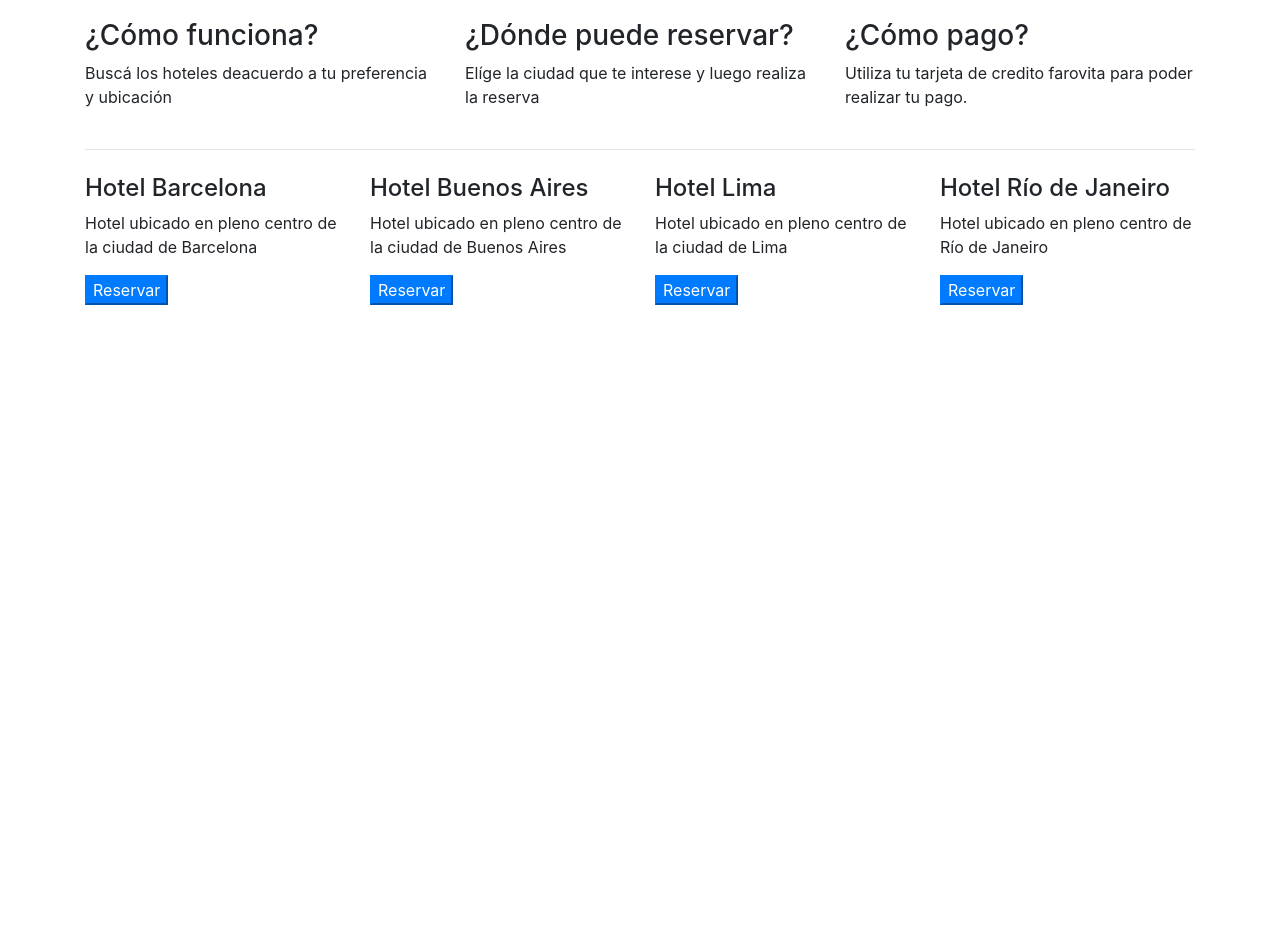
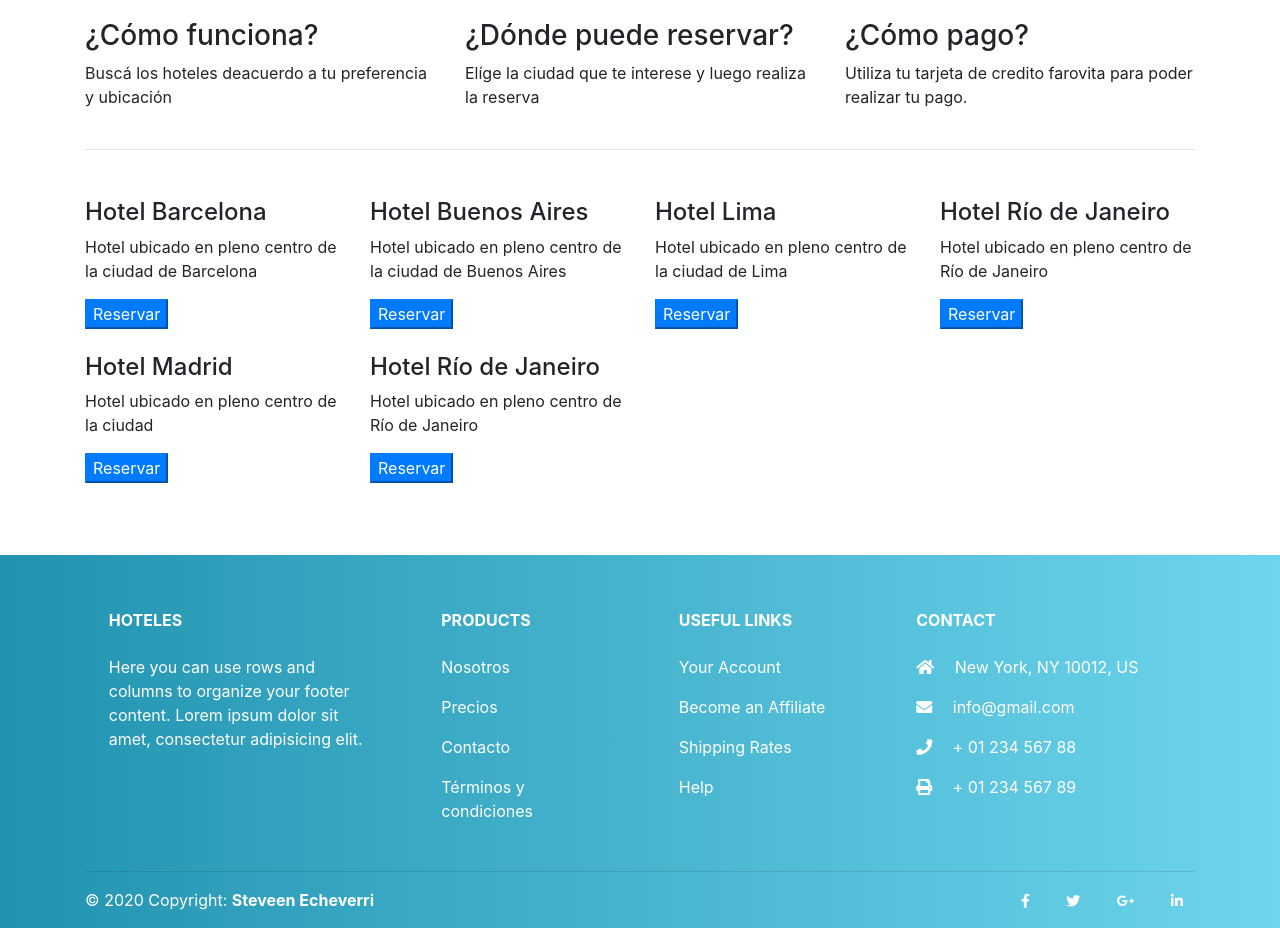
Before and after one commit to StyvenSoft/guia-hoteles, a website: page index.html in a window 1280 px wide. Shown: the part 278-1206 px from the top of the page. Before the commit the page ends 800 px from the top, so only its background shows below. Drawn offline with nearby package versions, Linux system fonts and the light colour scheme.

Commit message:
Works style template bootstrap

```diff
--- /dev/null
+++ b/css/main.css
@@ -0,0 +1,8 @@
+.jumbotron, .page-footer {
+    background: -webkit-linear-gradient(to right, #2193b0, #6dd5ed); /* Chrome 10-25, Safari 5.1-6 */
+    background: linear-gradient(to right, #2193b0, #6dd5ed); /* W3C, IE 10+/ Edge, Firefox 16+, Chrome 26+, Opera 12+, Safari 7+ */
+    color: #fff;
+}
+a {
+    color: var(--white);
+}
--- a/index.html
+++ b/index.html
@@ -6,7 +6,8 @@
 
     <!-- Bootstrap CSS -->
     <link rel="stylesheet" href="./node_modules/bootstrap/dist/css/bootstrap.min.css">
-
+    <link rel="stylesheet" href="./css/main.css">
+    <link rel="stylesheet" href="https://cdnjs.cloudflare.com/ajax/libs/font-awesome/5.12.1/css/all.min.css" />
     <title>Guía hoteles</title>
   </head>
   <body>
@@ -38,7 +39,7 @@
         </div>
       </div>
       <hr class="my-4">
-        <div class="row">
+        <div class="row my-5">
           <div class="col-sm-3">
             <h4>Hotel Barcelona</h4>
             <p>Hotel ubicado en pleno centro de la ciudad de Barcelona</p>
@@ -59,8 +60,151 @@
             <p>Hotel ubicado en pleno centro de Río de Janeiro</p>
             <button class="btn-primary">Reservar</button>
           </div>
+           <div class="col-sm-3 my-4">
+            <h4>Hotel Madrid</h4>
+            <p>Hotel ubicado en pleno centro de la ciudad</p>
+            <button class="btn-primary">Reservar</button>
+          </div>
+          <div class="col-sm-3 my-4">
+            <h4>Hotel Río de Janeiro</h4>
+            <p>Hotel ubicado en pleno centro de Río de Janeiro</p>
+            <button class="btn-primary">Reservar</button>
+          </div>
         </div>
     </div>
+    <footer class="page-footer font-small mdb-color pt-4">
+
+      <!-- Footer Links -->
+      <div class="container text-center text-md-left">
+
+        <!-- Footer links -->
+        <div class="row text-center text-md-left mt-3 pb-3">
+
+          <!-- Grid column -->
+          <div class="col-md-3 col-lg-3 col-xl-3 mx-auto mt-3">
+            <h6 class="text-uppercase mb-4 font-weight-bold">Hoteles</h6>
+            <p>Here you can use rows and columns to organize your footer content. Lorem ipsum dolor sit amet,
+              consectetur
+              adipisicing elit.</p>
+          </div>
+          <!-- Grid column -->
+
+          <hr class="w-100 clearfix d-md-none">
+
+          <!-- Grid column -->
+          <div class="col-md-2 col-lg-2 col-xl-2 mx-auto mt-3">
+            <h6 class="text-uppercase mb-4 font-weight-bold">Products</h6>
+            <p>
+              <a href="#!">Nosotros</a>
+            </p>
+            <p>
+              <a href="#!">Precios</a>
+            </p>
+            <p>
+              <a href="#!">Contacto</a>
+            </p>
+            <p>
+              <a href="#!">Términos y condiciones</a>
+            </p>
+          </div>
+          <!-- Grid column -->
+
+          <hr class="w-100 clearfix d-md-none">
+
+          <!-- Grid column -->
+          <div class="col-md-3 col-lg-2 col-xl-2 mx-auto mt-3">
+            <h6 class="text-uppercase mb-4 font-weight-bold">Useful links</h6>
+            <p>
+              <a href="#!">Your Account</a>
+            </p>
+            <p>
+              <a href="#!">Become an Affiliate</a>
+            </p>
+            <p>
+              <a href="#!">Shipping Rates</a>
+            </p>
+            <p>
+              <a href="#!">Help</a>
+            </p>
+          </div>
+
+          <!-- Grid column -->
+          <hr class="w-100 clearfix d-md-none">
+
+          <!-- Grid column -->
+          <div class="col-md-4 col-lg-3 col-xl-3 mx-auto mt-3">
+            <h6 class="text-uppercase mb-4 font-weight-bold">Contact</h6>
+            <p>
+              <i class="fas fa-home mr-3"></i> New York, NY 10012, US</p>
+            <p>
+              <i class="fas fa-envelope mr-3"></i> info@gmail.com</p>
+            <p>
+              <i class="fas fa-phone mr-3"></i> + 01 234 567 88</p>
+            <p>
+              <i class="fas fa-print mr-3"></i> + 01 234 567 89</p>
+          </div>
+          <!-- Grid column -->
+
+        </div>
+        <!-- Footer links -->
+
+        <hr>
+
+        <!-- Grid row -->
+        <div class="row d-flex align-items-center">
+
+          <!-- Grid column -->
+          <div class="col-md-7 col-lg-8">
+
+            <!--Copyright-->
+            <p class="text-center text-md-left">© 2020 Copyright:
+              <a href="#">
+                <strong> Steveen Echeverri</strong>
+              </a>
+            </p>
+
+          </div>
+          <!-- Grid column -->
+
+          <!-- Grid column -->
+          <div class="col-md-5 col-lg-4 ml-lg-0">
+
+            <!-- Social buttons -->
+            <div class="text-center text-md-right">
+              <ul class="list-unstyled list-inline">
+                <li class="list-inline-item">
+                  <a class="btn-floating btn-sm mx-1">
+                    <i class="fab fa-facebook-f"></i>
+                  </a>
+                </li>
+                <li class="list-inline-item">
+                  <a class="btn-floating btn-sm mx-1">
+                    <i class="fab fa-twitter"></i>
+                  </a>
+                </li>
+                <li class="list-inline-item">
+                  <a class="btn-floating btn-sm mx-1">
+                    <i class="fab fa-google-plus-g"></i>
+                  </a>
+                </li>
+                <li class="list-inline-item">
+                  <a class="btn-floating btn-sm mx-1">
+                    <i class="fab fa-linkedin-in"></i>
+                  </a>
+                </li>
+              </ul>
+            </div>
+
+          </div>
+          <!-- Grid column -->
+
+        </div>
+        <!-- Grid row -->
+
+      </div>
+      <!-- Footer Links -->
+
+    </footer>
     <!-- Optional JavaScript -->
     <!-- jQuery first, then Popper.js, then Bootstrap JS -->
     <script src="./node_modules/jquery/dist/jquery.min.js"></script>
```
